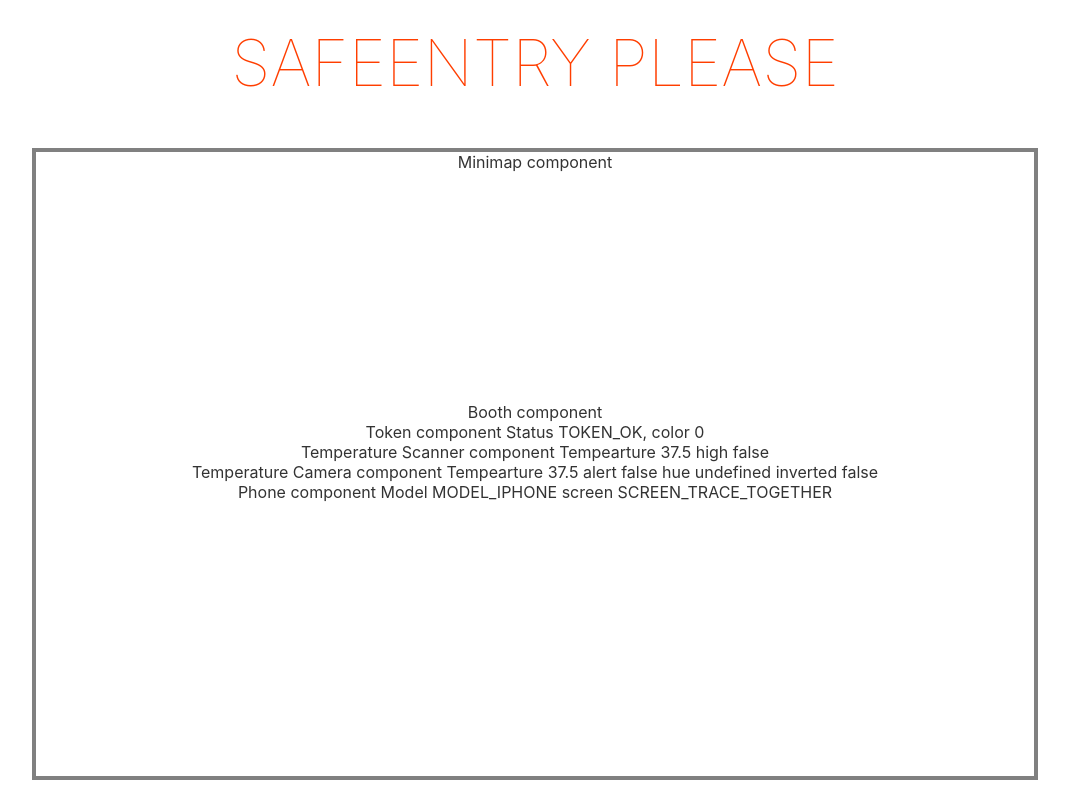
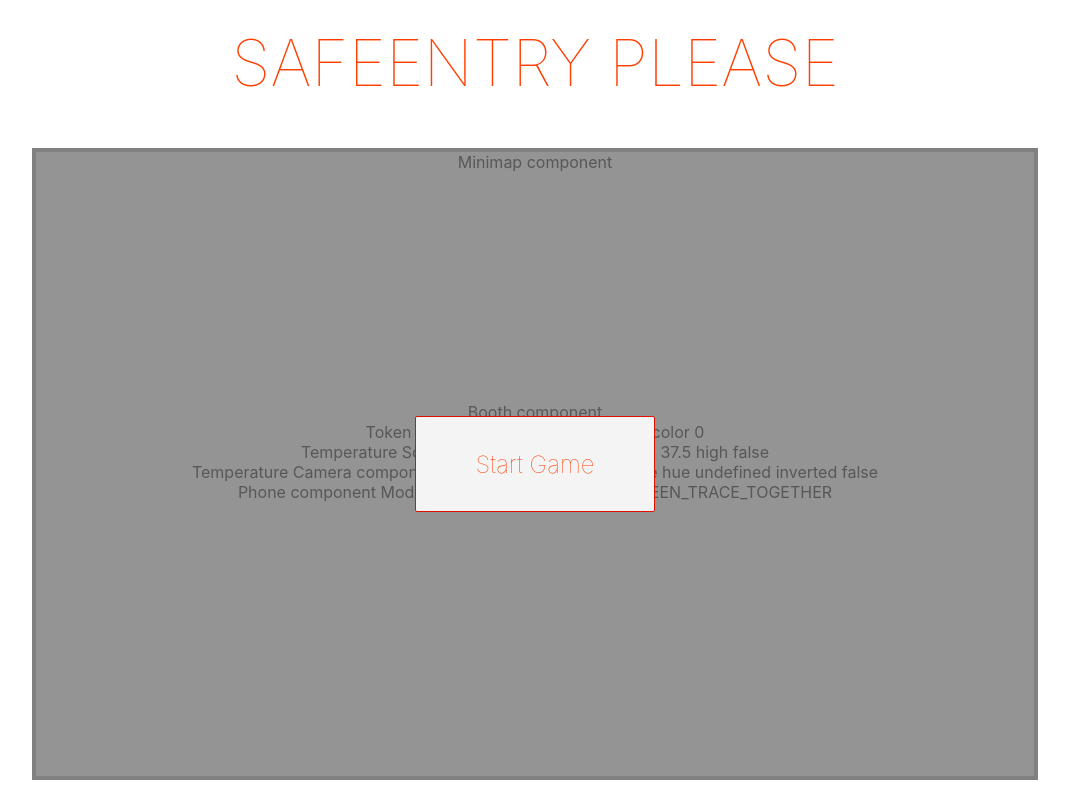
Before and after one commit to 4yn/hnr21, a Svelte app: page / in a window 1280 px wide. Shown: the whole page, without its empty margins (105-1174 px from the left). Built offline with nearby package versions, Linux system fonts and the light colour scheme.

Commit message:
Add start button

```diff
--- a/src/Layout/Game.svelte
+++ b/src/Layout/Game.svelte
@@ -1,13 +1,41 @@
 <script>
-    export let param;
-
     import Minimap from '../Components/Minimap.svelte'
     import Booth from '../Components/Booth.svelte'
+
+    const gameTickLength = 10;
+
+    let started = false;
+    let score = 0;
+
+    export let personInBooth = false;
+    export let numInQueue = 0;
+
+    function startGame() {
+        started = true;
+        setInterval(() => gameLoop, 100);
+    }
+
+    function getSpawnProbability() {
+        //TODO
+    }
+
+    function gameLoop() {
+        if (!personInBooth && numInQueue > 0) {
+            personInBooth = true;
+            numInQueue--;
+        }
+    }
 </script>
 
 <main>
     <Minimap class="minimap"/>
     <Booth class="booth"/>
+    {#if !started}
+        <div class="overlay"/>
+        <button on:click={startGame} class="startButton">
+            Start Game
+        </button>
+    {/if}
 </main>
 
 <style>
@@ -19,10 +47,35 @@
         grid-template-rows: 2fr 3fr;
         grid-template-columns: 1fr;
     }
+
     .minimap {
         grid-area: 1 / 1;
     }
     .booth {
         grid-area: 2 / 1;
     }
+
+    .overlay {
+        opacity: 0.7;
+        background-color: #676767;
+        position: absolute;
+        top: 0;
+        left: 0;
+        bottom: 0;
+        right: 0;
+    }
+
+    .startButton {
+        position: absolute;
+        height: 4em;
+        width: 10em;
+        top: calc(50% - 2em);
+        left: calc(50% - 5em);
+
+        color: #ff3e00;
+        border-color: #dd1000;
+        font-size: 1.5em;
+        font-weight: 50;
+        z-index: 10;
+    }
 </style>
```
